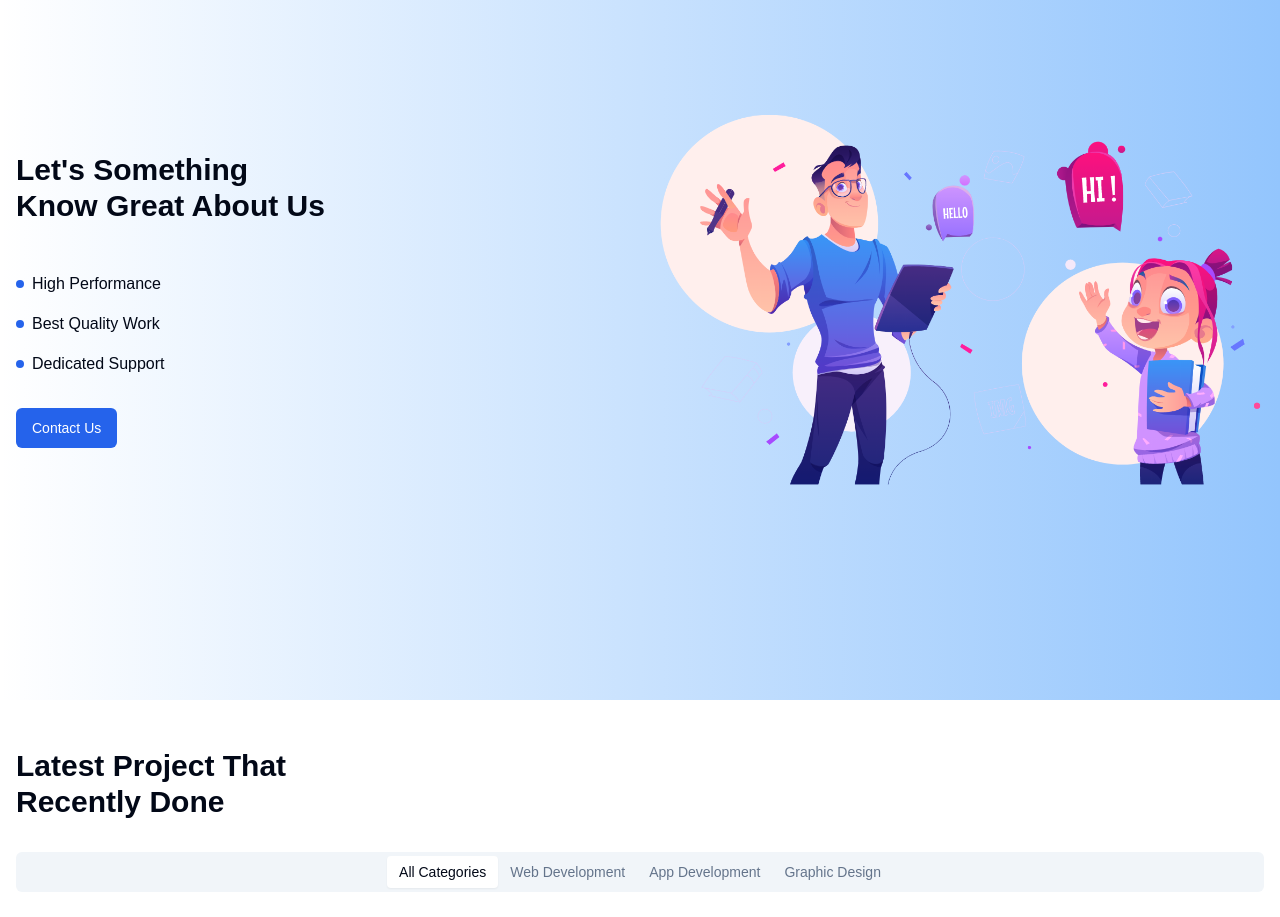
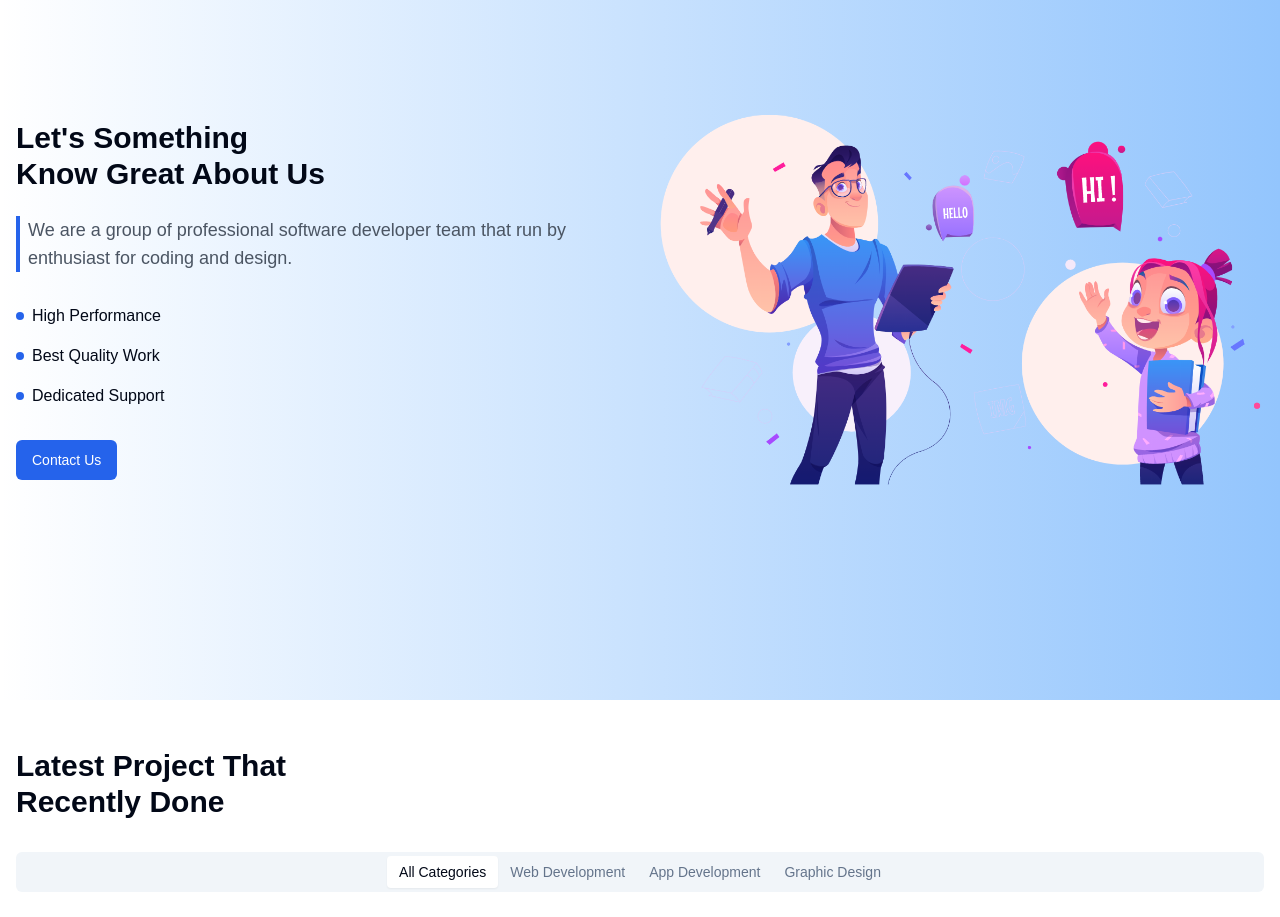
Before and after one commit to codexharoon/codexsol, a Next.js app: page / in a window 1280 px wide. Shown: the part 1700-2617 px from the top of the page. Built offline with nearby package versions, Linux system fonts and the light colour scheme.

Commit message:
updated about section

```diff
--- a/components/about.tsx
+++ b/components/about.tsx
@@ -10,12 +10,17 @@ export function About() {
       <div className="container mx-auto px-4">
         <div className="grid md:grid-cols-2 gap-8 items-center">
           <div>
-            <div className="mb-12">
-              <h2 className="text-3xl font-bold mb-4">
+            <div className="mb-6">
+              <h2 className="text-3xl font-bold mb-6">
                 Let&apos;s Something
                 <br />
                 Know Great About Us
               </h2>
+
+              <p className="text-gray-600 border-l-4 border-blue-600 pl-2 md:text-lg mb-8 break-words">
+                We are a group of professional software developer team that run
+                by enthusiast for coding and design.
+              </p>
             </div>
             <div>
               <ul className="space-y-4">
```
